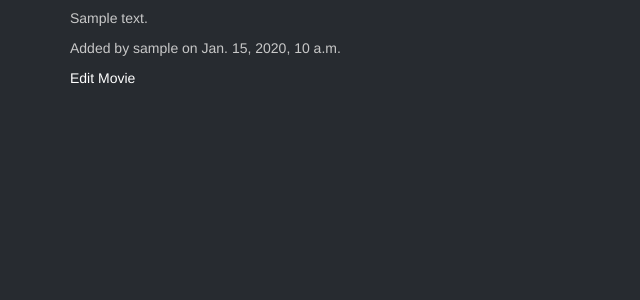
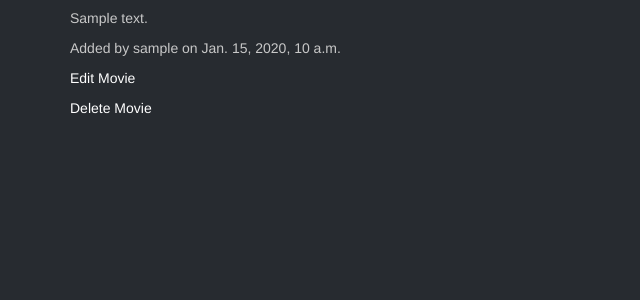
Before and after one commit to bmpinto1994/finalproject, a Django app: page /movie/1/ in a window 1280 px wide. Shown: the part 142-442 px from the top of the page, without its empty margins (0-640 px from the left). Run offline with Django 3.2, Linux system fonts and the light colour scheme; a user stored in the database is signed in; tables that the repository leaves empty hold one stand-in row (values such as "Sample post"); some libraries are stand-ins or nearby versions.

Commit message:
Add movie delete view

```diff
--- a/core/urls.py
+++ b/core/urls.py
@@ -9,4 +9,5 @@ urlpatterns = patterns('',
                        url(r'movie/$', MovieListView.as_view(), name='movie_list'),
                        url(r'^movie/(?P<pk>\d+)/$', MovieDetailView.as_view(), name='movie_detail'),
                        url(r'^movie/update/(?P<pk>\d+)/$', MovieUpdateView.as_view(), name='movie_update'),
+                       url(r'^movie/delete/(?P<pk>\d+)/$', MovieDeleteView.as_view(), name='movie_delete'),
                       )
--- a/core/views.py
+++ b/core/views.py
@@ -37,4 +37,11 @@ class MovieUpdateView(UpdateView):
   template_name = 'movie/movie_form.html'
   fields = ['title', 'description']
 
+from django.views.generic import DeleteView
+
+class MovieDeleteView(DeleteView):
+  model = Movie
+  template_name = 'movie/movie_confirm_delete.html'
+  success_url = reverse_lazy('movie_list')
+
 # Create your views here.
--- a/templates/movie/movie_detail.html
+++ b/templates/movie/movie_detail.html
@@ -5,5 +5,6 @@
 <p>Added by {{ movie.user.username }} on {{ movie.created_at }}</p>
 {% if movie.user == user %}
 <p><a href="{% url 'movie_update' pk=movie.id %}">Edit Movie</a></p>
+<p><a href="{% url 'movie_delete' pk=movie.id %}">Delete Movie</a></p>
 {% endif %}
 {% endblock %}
```
Also changed, not shown: templates/movie/movie_confirm_delete.html (added, +8 -0 lines).
